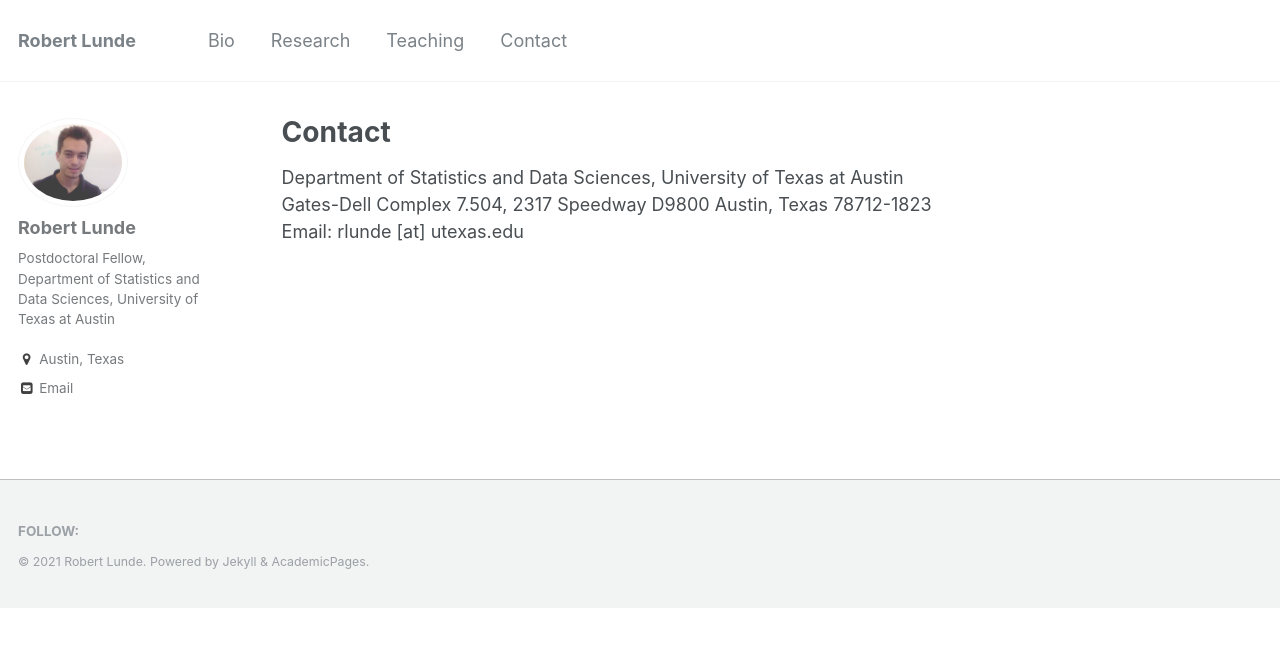
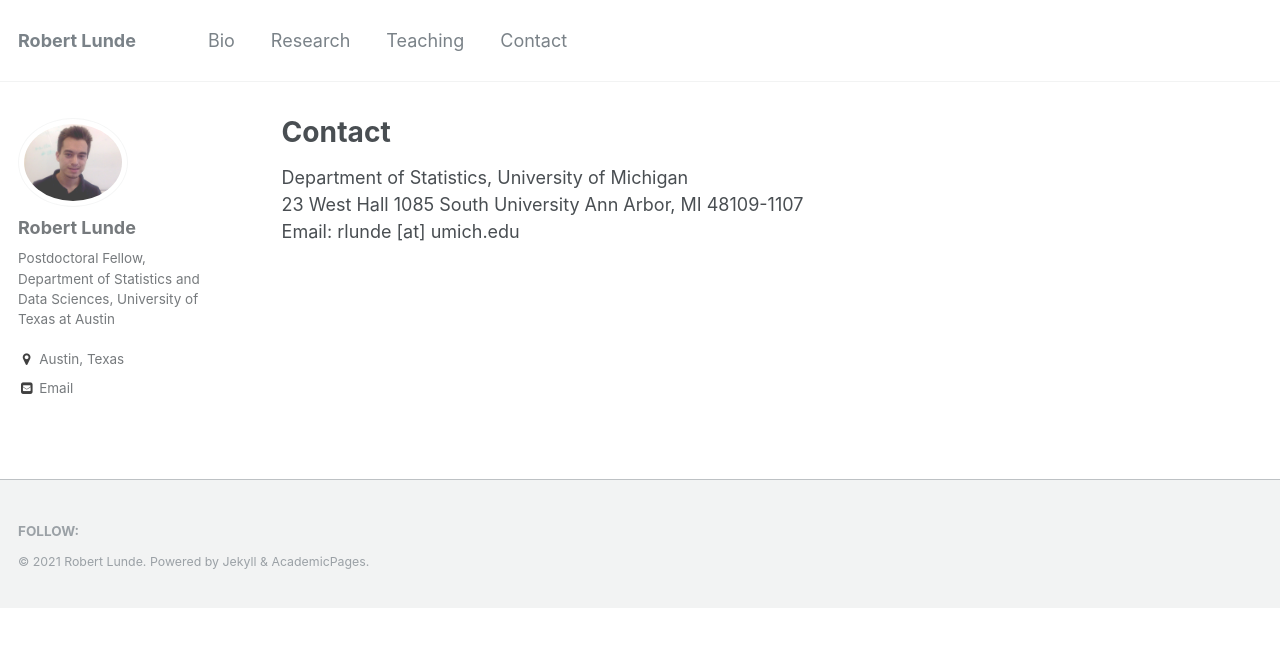
Before and after one commit to rslunde/rslunde.github.io, a Jekyll site: the page built from _pages/contact.md, in a window 1280 px wide. Shown: the top 647 px of the page. Built offline with Jekyll 4.4.1, drawn with Linux system fonts in a browser that asks for light colours.

Commit message:
Update contact.md

```diff
--- a/_pages/contact.md
+++ b/_pages/contact.md
@@ -4,6 +4,8 @@ title: "Contact"
 permalink: /contact/
 author_profile: true
 ---
-Department of Statistics and Data Sciences, University of Texas at Austin<br>
-Gates-Dell Complex 7.504, 2317 Speedway D9800 Austin, Texas 78712-1823<br>
-Email: rlunde [at] utexas.edu
+Department of Statistics, University of Michigan <br>
+23 West Hall
+1085 South University
+Ann Arbor, MI 48109-1107 <br>
+Email: rlunde [at] umich.edu
```
